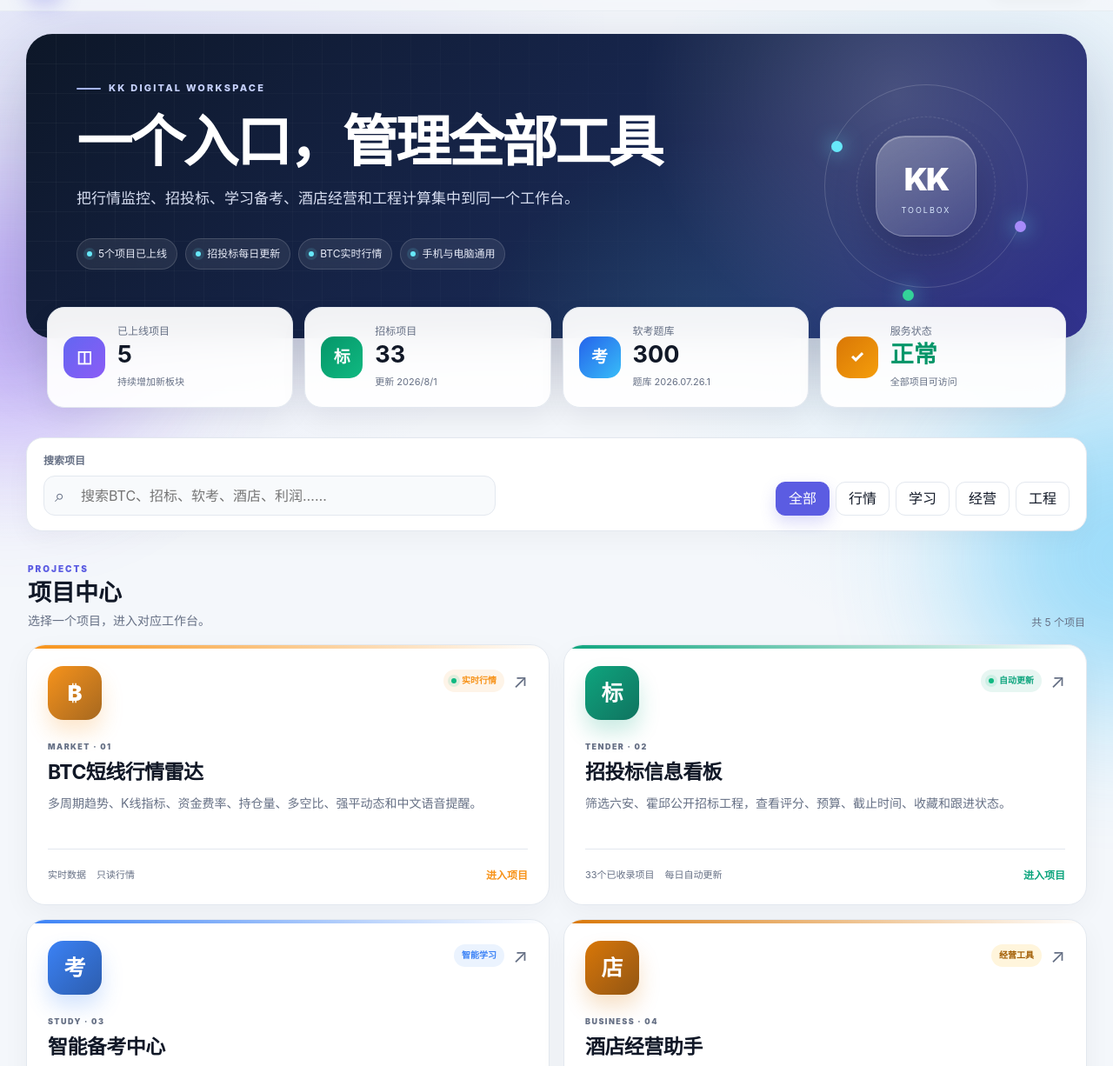
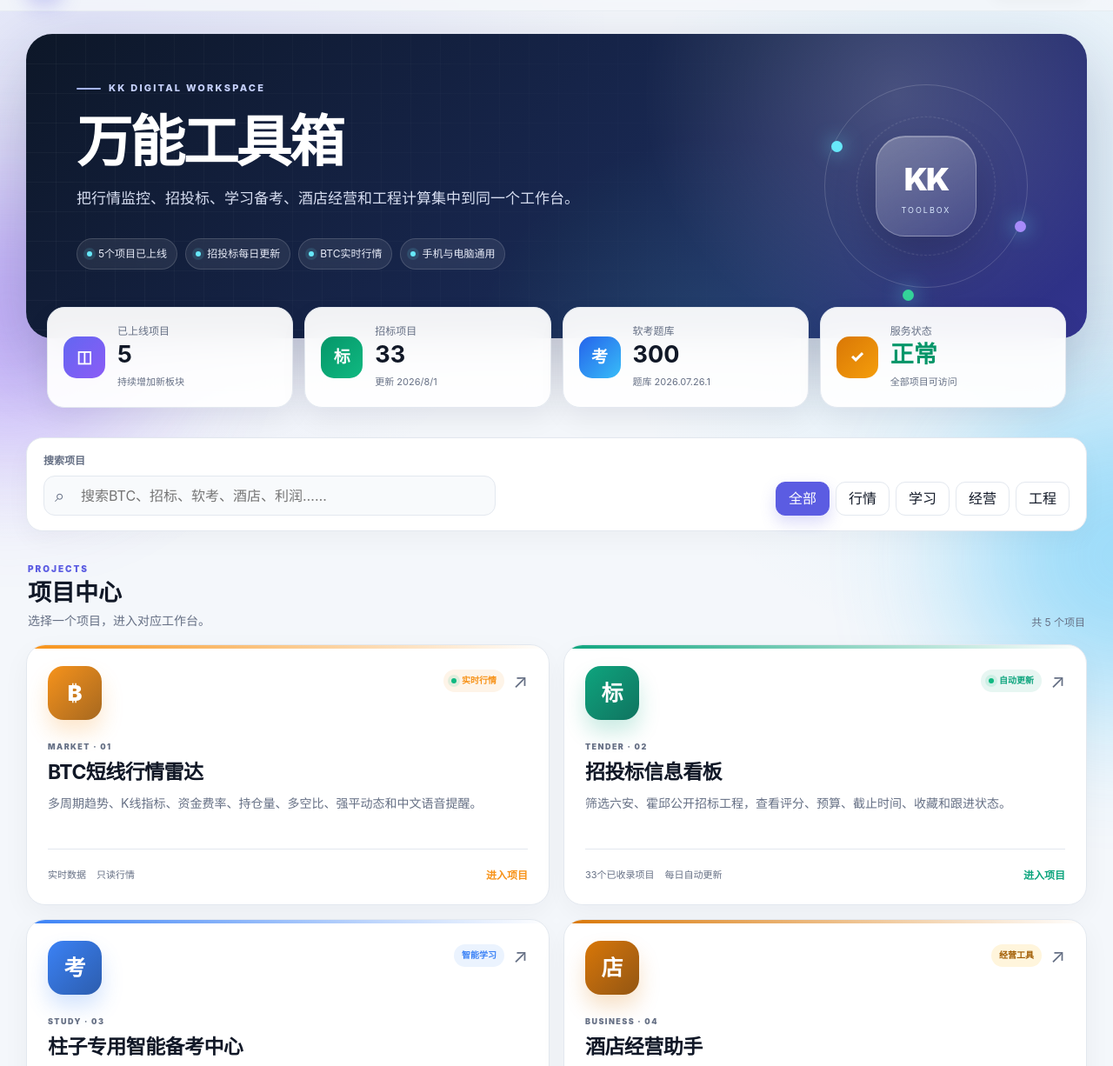
Before and after one commit to 5214441/ruankao-quiz, a plain HTML site: page index.html in a window 1280 px wide. Shown: the part 60-1286 px from the top of the page at 87% size. Drawn offline with Linux system fonts and the light colour scheme.

Commit message:
Update headings and descriptions in index.html

```diff
--- a/index.html
+++ b/index.html
@@ -31,7 +31,7 @@
     <section class="hero">
       <div class="hero-content">
         <div class="hero-label"><span></span> KK DIGITAL WORKSPACE</div>
-        <h1>一个入口，管理全部工具</h1>
+        <h1>万能工具箱</h1>
         <p>把行情监控、招投标、学习备考、酒店经营和工程计算集中到同一个工作台。</p>
         <div class="hero-chips">
           <span><i></i> 5个项目已上线</span><span><i></i> 招投标每日更新</span><span><i></i> BTC实时行情</span><span><i></i> 手机与电脑通用</span>
@@ -76,7 +76,7 @@
 
           <a class="tool-card exam-card" href="apps/ruankao/" data-category="study" data-keywords="软考 系统集成 项目管理 题库 模拟考试 错题 案例">
             <div class="card-accent"></div><div class="card-top"><div class="project-icon exam">考</div><div class="card-badges"><span class="badge">智能学习</span><span class="card-arrow">↗</span></div></div>
-            <div class="card-content"><span class="project-code">STUDY · 03</span><h3>智能备考中心</h3><p>智能练习、章节专项、模拟考试、错题复习、案例评分、公式卡和学习趋势。</p></div>
+            <div class="card-content"><span class="project-code">STUDY · 03</span><h3>柱子专用智能备考中心</h3><p>智能练习、章节专项、模拟考试、错题复习、案例评分、公式卡和学习趋势。</p></div>
             <div class="card-footer"><span id="examCardCount">题库读取中</span><span>智能练习</span><b>进入项目</b></div>
           </a>
 
```
